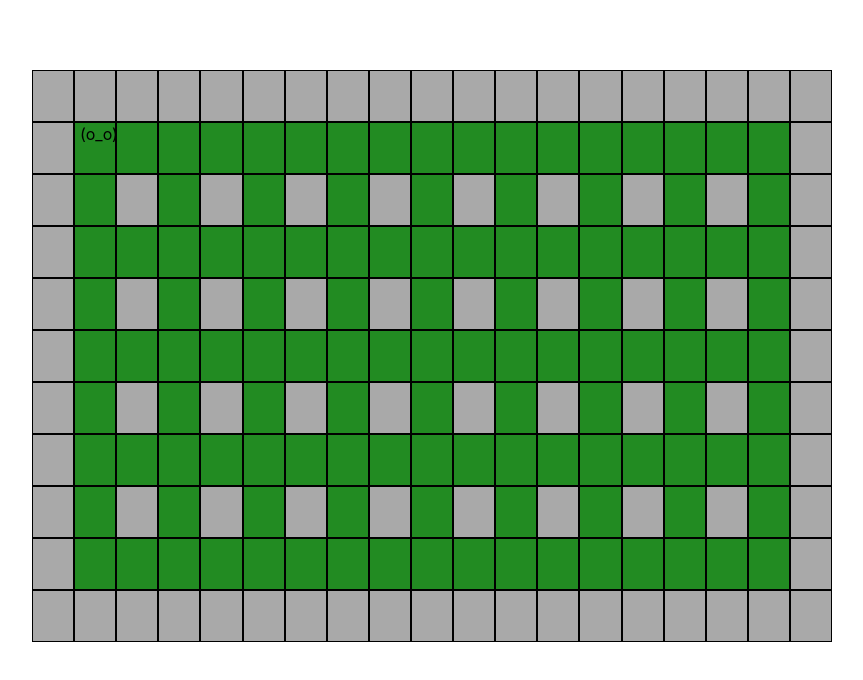
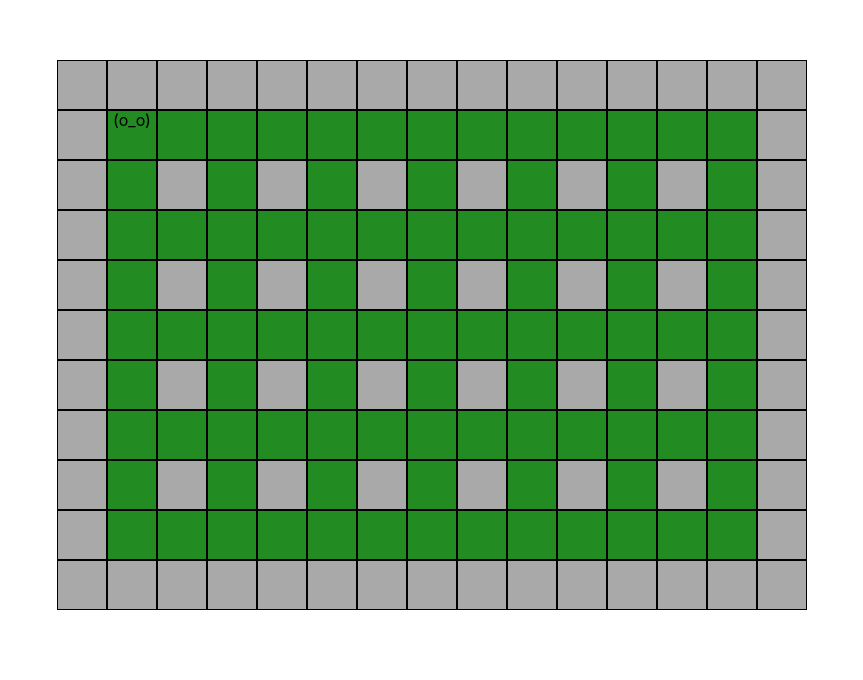
Before and after one commit to jtak93/realtime-bomberman, a React (Create React App) app in the folder client/: page / in a window 1280 px wide. Shown: the top 680 px of the page, without its empty margins (208-1071 px from the left). Built offline with nearby package versions, Linux system fonts and the light colour scheme.

Commit message:
fixes up tiles

```diff
--- a/client/src/components/GridTile/GridTile.tsx
+++ b/client/src/components/GridTile/GridTile.tsx
@@ -1,5 +1,6 @@
 import React from 'react';
 import styled from 'styled-components';
+import { TILE_SIZE } from '../../config/constants'
 
 interface GridTileProps {
     tileData;
@@ -15,8 +16,8 @@ const GridTile: React.FC<GridTileProps> = (props) => {
 }
 
 const TileStyled = styled(GridTile)`
-  height: 50px;
-  width: 50px;
+  height: ${TILE_SIZE}px;
+  width: ${TILE_SIZE}px;
   border: 1px solid black;
   background-color: ${props => props.tileData.bgColor};
 `
--- a/client/src/components/Player/Player.tsx
+++ b/client/src/components/Player/Player.tsx
@@ -2,6 +2,7 @@ import React, { Component } from 'react';
 import styled from 'styled-components';
 import { connect } from 'react-redux';
 import handleMovement from './movement'
+import { TILE_SIZE } from '../../config/constants';
 
 interface PlayerProps {
     position?
@@ -14,8 +15,8 @@ export class Player extends Component<PlayerProps> {
             <div
                 style={{
                     position: 'relative',
-                    top: this.props.position[1] * 52,
-                    left: this.props.position[0] * 42,
+                    top: this.props.position[1] * TILE_SIZE + 50,
+                    left: this.props.position[0] * TILE_SIZE,
                     height: '50px',
                     width: '50px'
                 }}>
--- a/client/src/components/Player/movement.ts
+++ b/client/src/components/Player/movement.ts
@@ -4,6 +4,8 @@ export default function handleMovement(player) {
 
     function getNewPosition(direction) {
         const oldPos = store.getState().players[0].position
+        const grid = store.getState().grid;
+        console.log(grid)
         switch (direction) {
             case 'WEST':
                 return [oldPos[0] - 1, oldPos[1]]
--- a/client/src/components/World/World.tsx
+++ b/client/src/components/World/World.tsx
@@ -3,11 +3,12 @@ import styled from 'styled-components';
 import { connect } from 'react-redux';
 import Grid from '../Grid/Grid';
 import Player from '../Player/Player';
+import { ROWS, COLS, TILE_SIZE } from '../../config/constants';
 
 const WorldStyled = styled.div`
-  height: 600px;
-  width: 800px;
-  margin: 20px auto;
+  height: ${ROWS * TILE_SIZE}px;
+  width: ${COLS * TILE_SIZE}px;
+  margin: 10px auto;
 `;
 
 interface WorldProps {}
--- /dev/null
+++ b/client/src/config/constants.ts
@@ -0,0 +1,3 @@
+export const TILE_SIZE = 50;
+export const ROWS = 11;
+export const COLS = 15;
--- a/client/src/data/grid.ts
+++ b/client/src/data/grid.ts
@@ -1,4 +1,4 @@
-
+import { ROWS, COLS, TILE_SIZE } from '../config/constants';
 interface Tile {
     bgColor: string;
 }
@@ -22,7 +22,7 @@ const tileArray = [emptyTile, wallTile, destructibleTile];
  * @param row use odd numbered rows for checkered walls
  * @param col use odd numbered columns for checkered walls
  */
-export const generateNewGrid = (rowLen = 11, colLen = 19) => {
+export const generateNewGrid = (rowLen = ROWS, colLen = COLS) => {
     console.log('generating new grid')
 
     const grid:Tile[][] = [];
--- a/client/src/index.css
+++ b/client/src/index.css
@@ -11,3 +11,7 @@ code {
   font-family: source-code-pro, Menlo, Monaco, Consolas, 'Courier New',
     monospace;
 }
+
+* {
+  box-sizing: border-box;
+}
--- a/client/src/reducers/player/index.ts
+++ b/client/src/reducers/player/index.ts
@@ -2,7 +2,7 @@ const initialState = [
     {
         name: 'Player 1',
         index: 0,
-        position: [1, 2]
+        position: [1, 1]
     }
 ]
 const players = (state = initialState, action: any) => {
```
